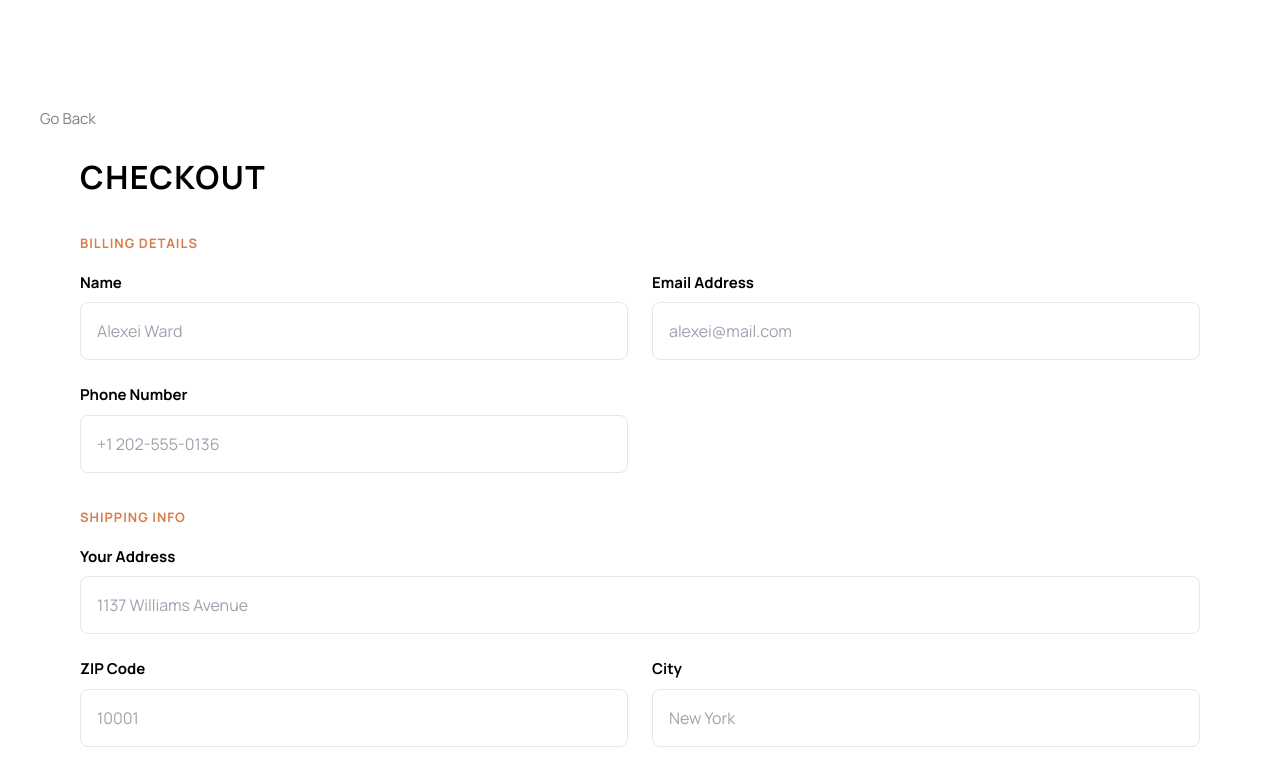
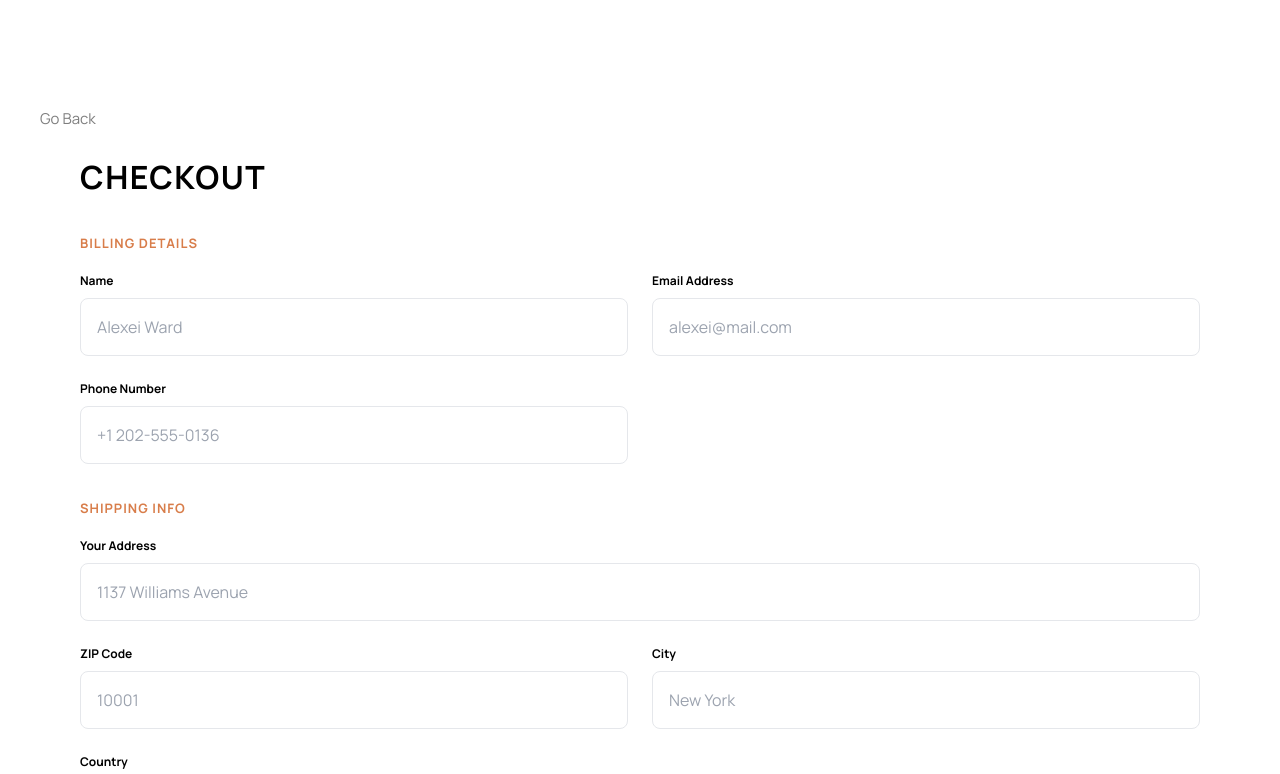
Before and after one commit to Patrick-Dolan/audiophile-ecommerce-website, a React (Vite) app: page /audiophile-ecommerce-website/checkout in a window 1280 px wide. Shown: the top 774 px of the page. Built offline with nearby package versions, Linux system fonts and the light colour scheme.

Commit message:
update styles for label font size

```diff
--- a/src/components/shared/InputField.jsx
+++ b/src/components/shared/InputField.jsx
@@ -4,7 +4,7 @@ function InputField({ label, name, type, placeholder, value, onChange, error, er
   return (
     <div className="flex flex-col gap-2">
       <div className="flex items-center justify-between">
-        <label htmlFor={label} className={`text-15px font-bold ${error && "text-error"}`}>{label}</label>
+        <label htmlFor={label} className={`text-12px font-bold ${error && "text-error"}`}>{label}</label>
         {error && <p className="text-error text-xs font-medium">{errorMessage}</p>}
       </div>
       <input
```
